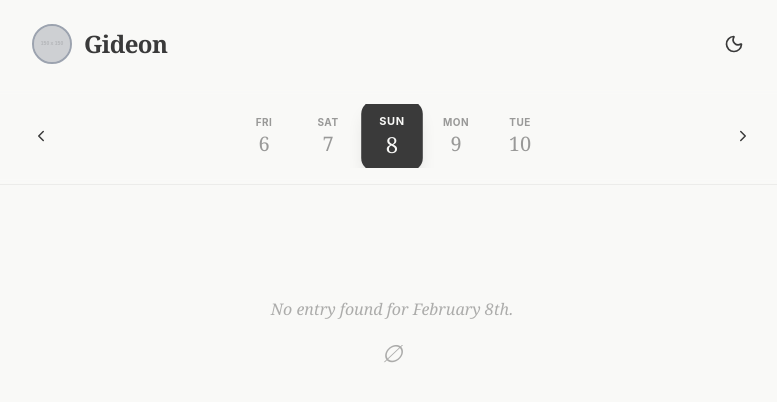
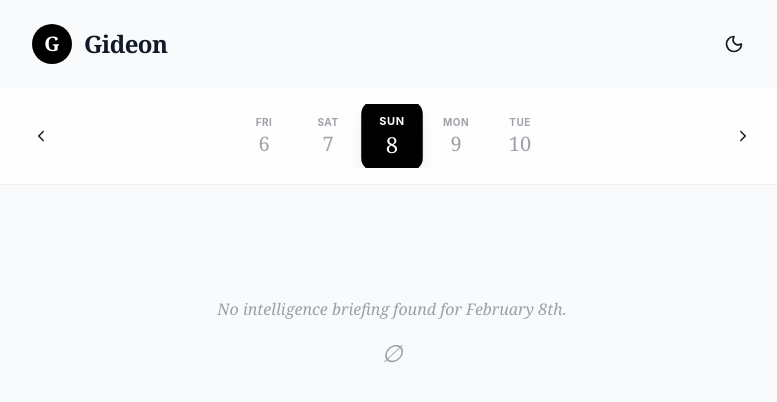
Before and after one commit to AlfredSjoqvist/gideon-300, a React (Vite) app: page / in a window 1280 px wide. Shown: the top 402 px of the page, without its empty margins (248-1025 px from the left). Built offline with nearby package versions, Linux system fonts and the light colour scheme; no server answers; the database is empty.

Commit message:
Info hierachy

```diff
--- a/src/App.jsx
+++ b/src/App.jsx
@@ -4,20 +4,9 @@ import { motion, AnimatePresence } from 'framer-motion'
 import { format, addDays, subDays } from 'date-fns'
 import { Moon, Sun, ChevronLeft, ChevronRight } from 'lucide-react'
 
-console.log('=== APP.JSX DEBUG ===')
-console.log('supabase import value:', supabase)
-console.log('supabase type:', typeof supabase)
-console.log('supabase is null:', supabase === null)
-console.log('supabase is undefined:', supabase === undefined)
-if (supabase) {
-  console.log('supabase.from exists:', typeof supabase.from)
-  console.log('supabase keys:', Object.keys(supabase).join(', '))
-}
-console.log('=====================')
-
 export default function GideonBlog() {
   const [darkMode, setDarkMode] = useState(false)
-  const [selectedDate, setSelectedDate] = useState(new Date())
+  const [selectedDate, setSelectedDate] = useState(new Date()) // Defaults to today
   const [entry, setEntry] = useState(null)
   const [loading, setLoading] = useState(false)
 
@@ -33,11 +22,15 @@ export default function GideonBlog() {
       setLoading(true)
       const dateStr = format(selectedDate, 'yyyy-MM-dd')
 
+      console.log(`📅 Fetching for: ${dateStr}`)
+
       const { data, error } = await supabase
         .from('blog_entries')
         .select('*')
         .eq('entry_date', dateStr)
-        .maybeSingle() // Use maybeSingle to avoid errors on empty days
+        .maybeSingle()
+
+      if (error) console.error("❌ Supabase Error:", error)
 
       setEntry(data)
       setLoading(false)
@@ -49,13 +42,14 @@ export default function GideonBlog() {
   const timelineDates = [-2, -1, 0, 1, 2].map(d => addDays(selectedDate, d))
 
   return (
-    <div className="min-h-screen flex flex-col font-sans selection:bg-claude-accent selection:text-white">
+    <div className="min-h-screen flex flex-col font-sans bg-gray-50 dark:bg-[#111] text-gray-900 dark:text-gray-100 transition-colors duration-300">
 
       {/* --- HEADER --- */}
       <header className="p-6 flex justify-between items-center max-w-3xl mx-auto w-full">
         <div className="flex items-center gap-3">
-          <div className="w-10 h-10 bg-gray-300 rounded-full overflow-hidden border-2 border-gray-400 dark:border-gray-600">
-             <img src="https://via.placeholder.com/150" alt="Gideon Logo" className="opacity-50" />
+          <div className="w-10 h-10 bg-black dark:bg-white rounded-full overflow-hidden flex items-center justify-center">
+             {/* Simple Logo Placeholder */}
+             <span className="text-white dark:text-black font-serif font-bold text-xl">G</span>
           </div>
           <h1 className="text-2xl font-serif font-bold tracking-tight">Gideon</h1>
         </div>
@@ -69,7 +63,7 @@ export default function GideonBlog() {
       </header>
 
       {/* --- TIMELINE INTERFACE --- */}
-      <div className="py-4 border-b border-black/5 dark:border-white/5 backdrop-blur-sm sticky top-0 z-10">
+      <div className="py-4 border-b border-black/5 dark:border-white/5 backdrop-blur-md sticky top-0 z-10 bg-white/80 dark:bg-[#111]/80">
         <div className="max-w-3xl mx-auto flex items-center justify-between px-4">
           <button onClick={() => setSelectedDate(subDays(selectedDate, 1))} className="p-2 hover:bg-black/5 rounded-full dark:hover:bg-white/10">
             <ChevronLeft size={18} />
@@ -85,8 +79,7 @@ export default function GideonBlog() {
                   onClick={() => setSelectedDate(date)}
                   className={`
                     flex flex-col items-center justify-center w-14 h-16 rounded-xl transition-all
-                    ${isSelected ? 'bg-claude-text text-claude-bg shadow-lg scale-110' : 'hover:bg-black/5 dark:hover:bg-white/5 opacity-50'}
-                    ${darkMode && isSelected ? 'bg-claude-darkText text-claude-darkBg' : ''}
+                    ${isSelected ? 'bg-black text-white dark:bg-white dark:text-black shadow-lg scale-110' : 'hover:bg-black/5 dark:hover:bg-white/5 opacity-40'}
                   `}
                 >
                   <span className="text-[10px] uppercase font-bold tracking-wider">{format(date, 'EEE')}</span>
@@ -113,15 +106,26 @@ export default function GideonBlog() {
             transition={{ duration: 0.3 }}
           >
             {loading ? (
-              <div className="flex justify-center py-20 opacity-50">Thinking...</div>
+              <div className="flex flex-col items-center justify-center py-20 opacity-50 space-y-4">
+                <div className="w-6 h-6 border-2 border-current border-t-transparent rounded-full animate-spin"/>
+                <p className="text-sm tracking-widest uppercase">Decryping Intelligence...</p>
+              </div>
             ) : entry ? (
-              <article className="prose dark:prose-invert lg:prose-xl">
-                {/* We render content directly from Markdown/HTML stored in DB */}
+              <article className="
+                prose prose-lg dark:prose-invert max-w-none
+                prose-headings:font-serif prose-headings:font-bold
+                prose-h1:text-4xl prose-h1:mb-8
+                prose-h2:text-2xl prose-h2:text-claude-accent prose-h2:border-b prose-h2:pb-2 prose-h2:mt-12
+                prose-h3:text-xl prose-h3:text-gray-800 dark:prose-h3:text-gray-200 prose-h3:mt-8 prose-h3:uppercase prose-h3:tracking-wide
+                prose-h4:text-lg prose-h4:text-blue-600 dark:prose-h4:text-blue-400 prose-h4:mt-6
+                prose-a:text-blue-600 dark:prose-a:text-blue-400 hover:prose-a:underline
+                prose-li:marker:text-gray-400
+              ">
                 <div dangerouslySetInnerHTML={{ __html: entry.content }} />
               </article>
             ) : (
               <div className="text-center py-20 opacity-40 italic">
-                <p>No entry found for {format(selectedDate, 'MMMM do')}.</p>
+                <p>No intelligence briefing found for {format(selectedDate, 'MMMM do')}.</p>
                 <span className="text-2xl mt-4 block">∅</span>
               </div>
             )}
```
